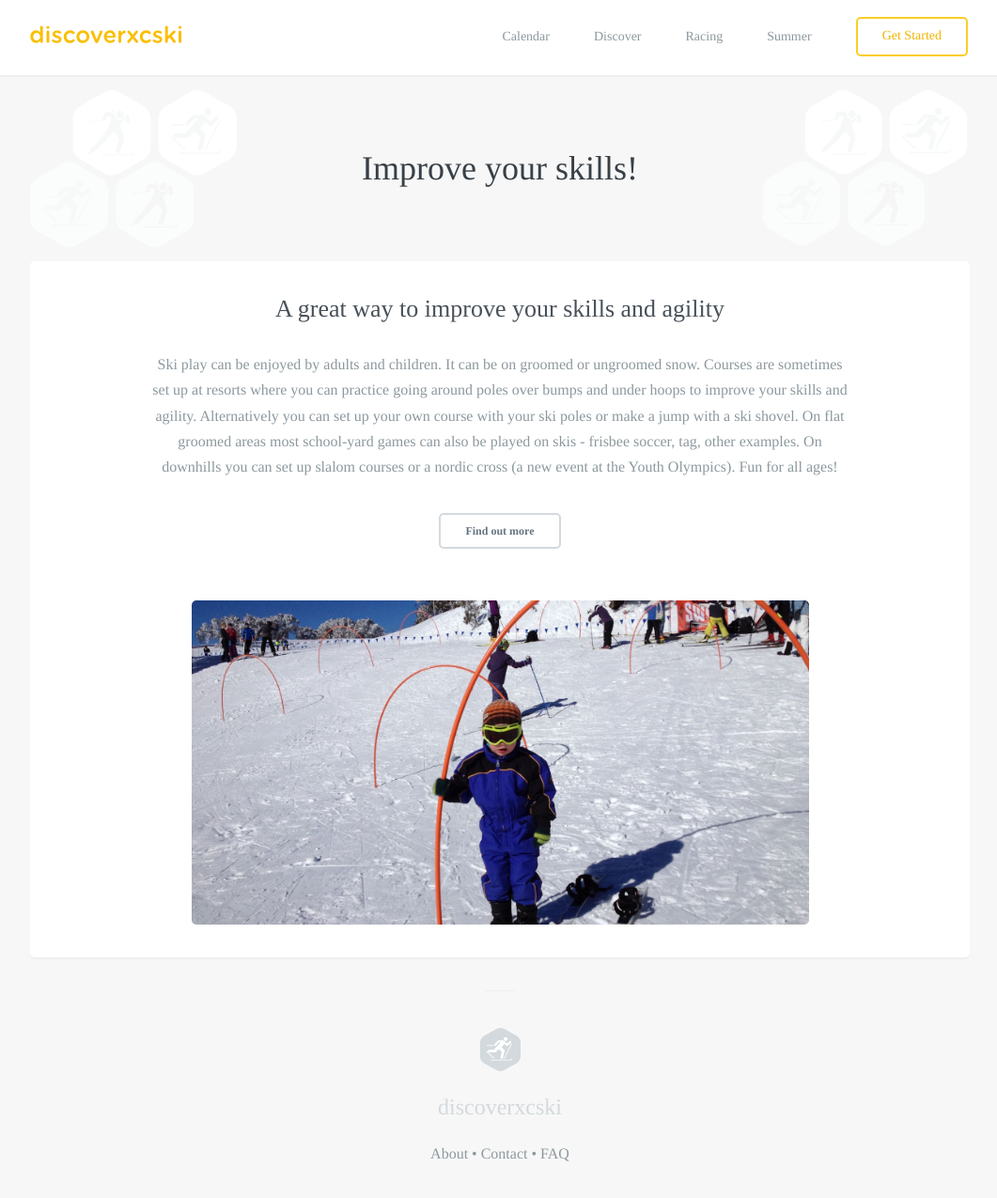
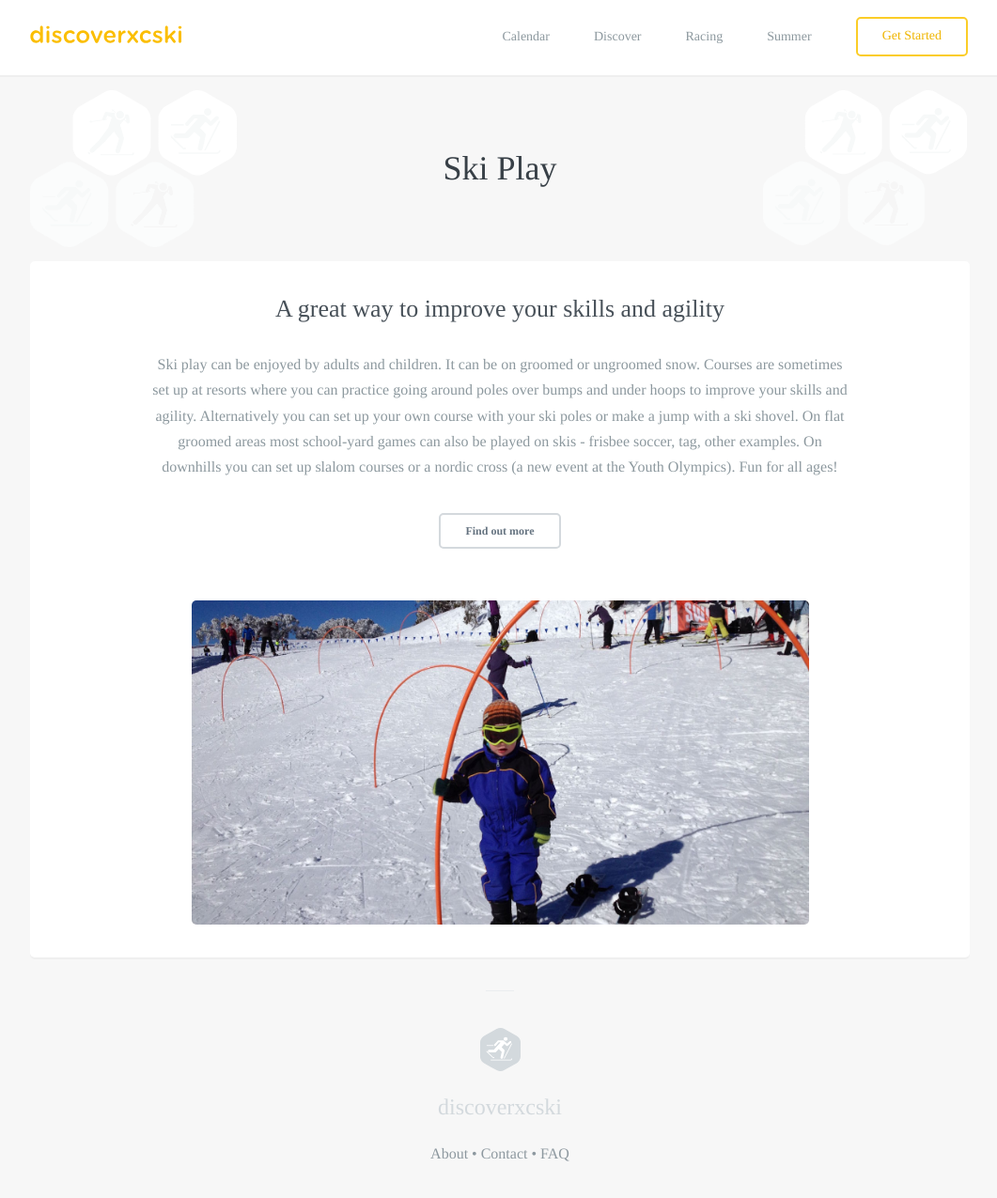
Before and after one commit to robcatto/robcatto.github.io, a Jekyll site: the page built from discoverxc/ski-play/index.html, in a window 1280 px wide and 1292 px high. Shown: the top 1275 px of the window at 94% size, without its empty margins (108-1169 px from the left). Built offline with Jekyll 4.4.1, drawn with Linux system fonts in a browser that asks for light colours; some web fonts are replaced; Markdown is read by kramdown in place of the engine named in the settings.

Commit message:
Update index.html

```diff
--- a/discoverxc/ski-play/index.html
+++ b/discoverxc/ski-play/index.html
@@ -12,7 +12,7 @@ layout: default
             </div>
 
             <section>
-                <h1>Improve your skills!</h1>
+                <h1>Ski Play</h1>
             </section>
         </div>
 
```
